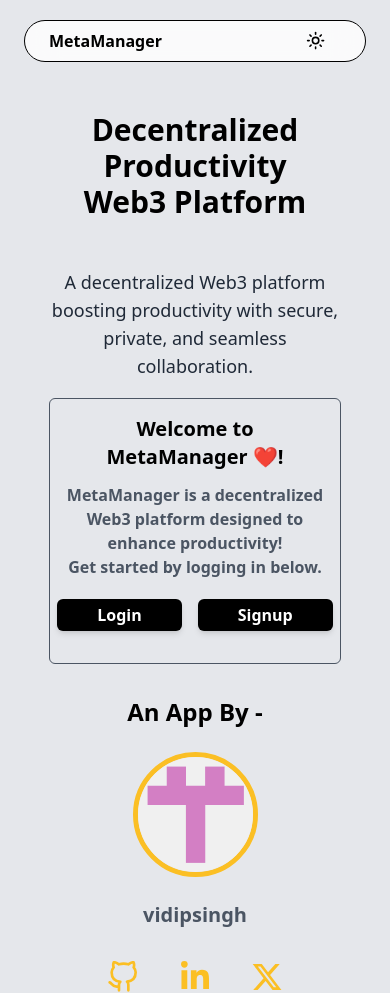
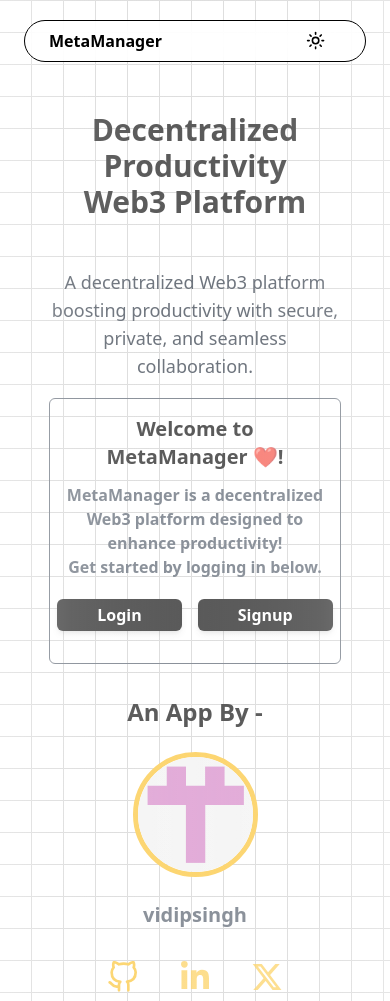
Before and after one commit to vidipsingh/MetaManager, a Next.js app: page / in a window 390 px wide. Built offline with nearby package versions, Linux system fonts and the light colour scheme.

Commit message:
Update Landing Page

```diff
--- a/app/(auth)/login/page.tsx
+++ b/app/(auth)/login/page.tsx
@@ -11,6 +11,7 @@
 import Alert from '@mui/material/Alert'
 import { useRouter, useSearchParams } from 'next/navigation'
 import LoadingSpinner from '@/components/ui/loading-spinner'
+import { BackgroundBeams } from '@/components/ui/background-beams'
 
 interface LoginResponse {
   token?: string;
@@ -119,6 +120,7 @@
 
   return (
     <div className="relative">
+      <BackgroundBeams />
       <div className='w-full 2xl:h-[1000px] lg:h-[670px] md:h-[800px] sm:h-[900px] h-[900px] pt-5 bg-gray-200 dark:bg-black/95'>
         <div className="flex justify-center items-center">
           {showAlert && (
@@ -135,7 +137,6 @@
         </div>
 
         <Header />
-
         <div className="flex justify-center items-center my-12 z-50 relative">
           <div className='flex justify-between md:w-1/2 lg:w-2/5 text-white px-4'>
             <div className='w-full p-5 border border-gray-400 rounded-md bg-white/60 dark:bg-black/90 shadow-lg'>
--- a/app/(auth)/signup/page.tsx
+++ b/app/(auth)/signup/page.tsx
@@ -9,7 +9,7 @@
 import { AiFillEye, AiFillEyeInvisible } from 'react-icons/ai';
 import Alert from '@mui/material/Alert';
 import { useRouter } from "next/navigation";
-// import { BackgroundBeams } from '@/components/ui/background-beams';
+import { BackgroundBeams } from '@/components/ui/background-beams';
 
 const SignUp = () => {
   const [email, setEmail] = useState("");
@@ -77,6 +77,7 @@
 
   return (
     <div className='relative'>
+      <BackgroundBeams />
       <div className='w-full 2xl:h-[1000px] lg:h-[700px] md:h-[800px] sm:h-[700px] h-[700px] pt-5 bg-gray-200 dark:bg-black/95'>
         <div className="flex justify-center items-center">
           {showAlert && (
@@ -89,7 +90,6 @@
         </div>
 
         <Header />
-        {/* <BackgroundBeams /> */}
         <div className="flex justify-center items-center my-8 z-40 relative">
           <div className='flex justify-between md:w-1/2 lg:w-2/5 text-white px-4'>
             <div className='w-full p-5 border border-gray-400 rounded-md bg-white/60 dark:bg-black/90'>
--- a/app/globals.css
+++ b/app/globals.css
@@ -2,6 +2,19 @@
 @tailwind components;
 @tailwind utilities;
 @layer base {
+  * {
+    @apply border-border;
+  }
+  body {
+    @apply bg-background text-foreground min-h-screen;
+    margin: 0;
+    padding: 0;
+  }
+  html {
+    height: 100%;
+    margin: 0;
+    padding: 0;
+  }
   :root {
     --background: 0 0% 100%;
     --foreground: 0 0% 3.9%;
--- a/app/page.tsx
+++ b/app/page.tsx
@@ -1,13 +1,22 @@
 import Header from "@/components/Home/Header";
 import Hero from "@/components/Home/Hero";
 
-export default function Home() {
+const Home = () => {
   return (
-    <div className="w-full h-[800px] pt-5 bg-gray-200 dark:bg-slate-950">
-      <Header />
-      <div>
-        <Hero />
+    <div className="w-full min-h-screen relative">
+      <div className="w-full dark:bg-slate-950 bg-white dark:bg-grid-white/[0.2] bg-grid-black/[0.2] pt-5">
+        {/* Add side blur gradients */}
+        <div className="absolute pointer-events-none inset-0">
+          <div className="absolute left-0 top-0 w-80 h-full bg-gradient-to-r from-white/50 to-transparent dark:from-slate-950/50"></div>
+          <div className="absolute right-0 top-0 w-80 h-full bg-gradient-to-l from-white/50 to-transparent dark:from-slate-950/50"></div>
+        </div>
+        <Header />
+        <div>
+          <Hero />
+        </div>
       </div>
     </div>
   );
-}
+};
+
+export default Home;
--- a/components/Home/Hero.tsx
+++ b/components/Home/Hero.tsx
@@ -54,13 +54,13 @@
   }, [currentText, isDeleting, index]);
 
   return (
-    <div className='mb-20 bg-gray-200 dark:bg-slate-950'>
+    <div className='mb-20'>
         <div className='text-white text-center h-60 py-5 flex flex-col items-center justify-center mt-16 sm:mt-20 mb-4'>
             <h1 className='md:text-5xl sm:text-4xl dark:text-white text-black text-3xl font-bold sm:w-1/2 w-2/3'>Decentralized Productivity Web3 Platform</h1>
             <div className='my-4'>
               <h1 className='sm:flex hidden lg:text-4xl md:text-3xl sm:text-2xl text-xl sm:py-0 px-2 sm:px-0 py-4 font-bold text-amber-400 dark:text-yellow-400'>{currentText}</h1>
             </div>
-            <h1 className='sm:w-2/5 md:w-1/2 w-3/4 text-lg mt-4 text-gray-800 dark:text-gray-400'>A decentralized Web3 platform boosting productivity with secure, private, and seamless collaboration.</h1>
+            <h1 className='sm:w-2/5 md:w-1/2 w-3/4 text-lg mt-4 text-gray-800 dark:text-gray-200'>A decentralized Web3 platform boosting productivity with secure, private, and seamless collaboration.</h1>
         </div>
 
         <div className='w-full text-white flex flex-col items-center justify-center text-center lg:mt-10 md:mt-14 sm:mt-16 mt-8'>
@@ -82,10 +82,10 @@
           <h1 className='dark:text-gray-400 text-gray-600 text-xl font-bold'>vidipsingh</h1>
         </div>
 
-        <div className='flex justify-center gap-10'>
+        <div className='flex justify-center gap-10 pb-2'>
          <Link href="https://github.com/vidipsingh"> <FiGithub className='dark:text-yellow-400/80 text-amber-400 hover:text-amber-500  dark:hover:text-yellow-400 cursor-pointer h-8 w-8'/> </Link>
-         <Link href="https://www.linkedin.com/in/vidip-singh-a0aa5b23b/"> <FaLinkedinIn className=' text-amber-400 hover:text-amber-500 dark:text-yellow-400/80 dark:hover:text-yellow-400 cursor-pointer h-8 w-8'/> </Link>
-         <Link href="https://x.com/vidip2025"> <FaXTwitter className=' text-amber-400 hover:text-amber-500 dark:text-yellow-400/80 dark:hover:text-yellow-400 cursor-pointer h-8 w-8'/> </Link>
+         <Link href="https://www.linkedin.com/in/vidip-singh-a0aa5b23b/"> <FaLinkedinIn className=' text-amber-400/80 hover:text-amber-500 dark:text-yellow-400/80 dark:hover:text-yellow-400 cursor-pointer h-8 w-8'/> </Link>
+         <Link href="https://x.com/vidip2025"> <FaXTwitter className=' text-amber-400/80 hover:text-amber-500 dark:text-yellow-400/80 dark:hover:text-yellow-400 cursor-pointer h-8 w-8'/> </Link>
         </div>
     </div>
   )
--- a/components/ui/background-beams.tsx
+++ b/components/ui/background-beams.tsx
@@ -84,7 +84,7 @@
               key={`path-` + index}
               d={path}
               stroke={`url(#linearGradient-${index})`}
-              strokeOpacity="0.4"
+              strokeOpacity="0.5"
               strokeWidth="0.5"
             ></motion.path>
           ))}
--- a/package.json
+++ b/package.json
@@ -34,6 +34,8 @@
     "framer-motion": "^11.9.0",
     "jsonwebtoken": "^9.0.2",
     "lucide-react": "^0.462.0",
+    "mini-svg-data-uri": "^1.4.4",
+    "motion": "^12.4.3",
     "next": "14.2.13",
     "next-auth": "^4.24.10",
     "next-themes": "^0.4.3",
@@ -46,7 +48,7 @@
     "socket.io": "^4.8.1",
     "socket.io-client": "^4.8.1",
     "sonner": "^1.7.1",
-    "tailwind-merge": "^2.5.5",
+    "tailwind-merge": "^2.6.0",
     "tailwindcss-animate": "^1.0.7",
     "webrtc-adapter": "^9.0.1"
   },
--- a/tailwind.config.ts
+++ b/tailwind.config.ts
@@ -4,6 +4,8 @@
 const {
   default: flattenColorPalette,
 } = require("tailwindcss/lib/util/flattenColorPalette");
+
+const svgToDataUri = require("mini-svg-data-uri");
 
 const config: Config = {
     darkMode: 'class',
@@ -63,7 +65,31 @@
   		}
   	}
   },
-  plugins: [addVariablesForColors, require("tailwindcss-animate")],
+  plugins: [
+	addVariablesForColors, require("tailwindcss-animate"),
+	function ({ matchUtilities, theme }: any) {
+		matchUtilities(
+		  {
+			"bg-grid": (value: any) => ({
+			  backgroundImage: `url("${svgToDataUri(
+				`<svg xmlns="http://www.w3.org/2000/svg" viewBox="0 0 32 32" width="32" height="32" fill="none" stroke="${value}"><path d="M0 .5H31.5V32"/></svg>`
+			  )}")`,
+			}),
+			"bg-grid-small": (value: any) => ({
+			  backgroundImage: `url("${svgToDataUri(
+				`<svg xmlns="http://www.w3.org/2000/svg" viewBox="0 0 32 32" width="8" height="8" fill="none" stroke="${value}"><path d="M0 .5H31.5V32"/></svg>`
+			  )}")`,
+			}),
+			"bg-dot": (value: any) => ({
+			  backgroundImage: `url("${svgToDataUri(
+				`<svg xmlns="http://www.w3.org/2000/svg" viewBox="0 0 32 32" width="16" height="16" fill="none"><circle fill="${value}" id="pattern-circle" cx="10" cy="10" r="1.6257413380501518"></circle></svg>`
+			  )}")`,
+			}),
+		  },
+		  { values: flattenColorPalette(theme("backgroundColor")), type: "color" }
+		);
+	  },
+],
 };
 
 function addVariablesForColors({ addBase, theme }: any) {
```
Also changed, not shown: app/dashboard/page.tsx (+19 -15 lines), 1 other file (tests, documents, lock files or other folders).
